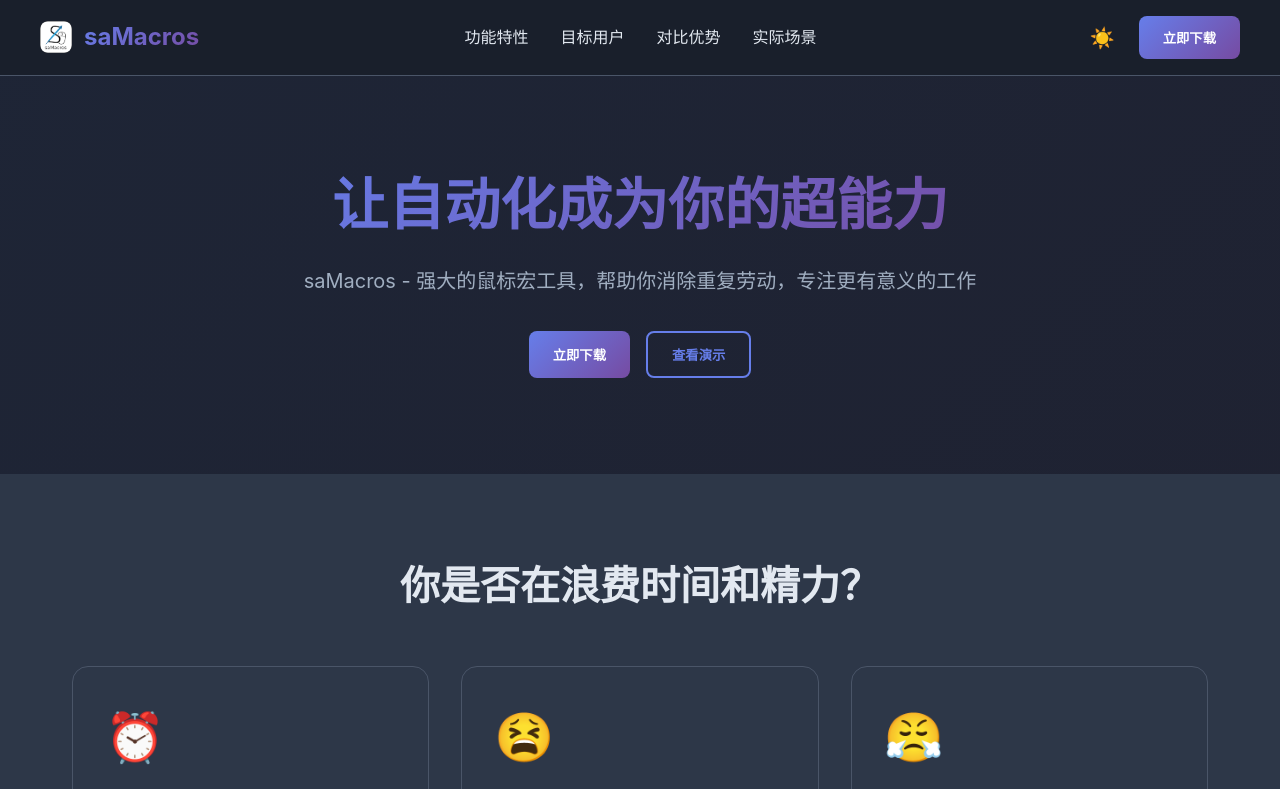
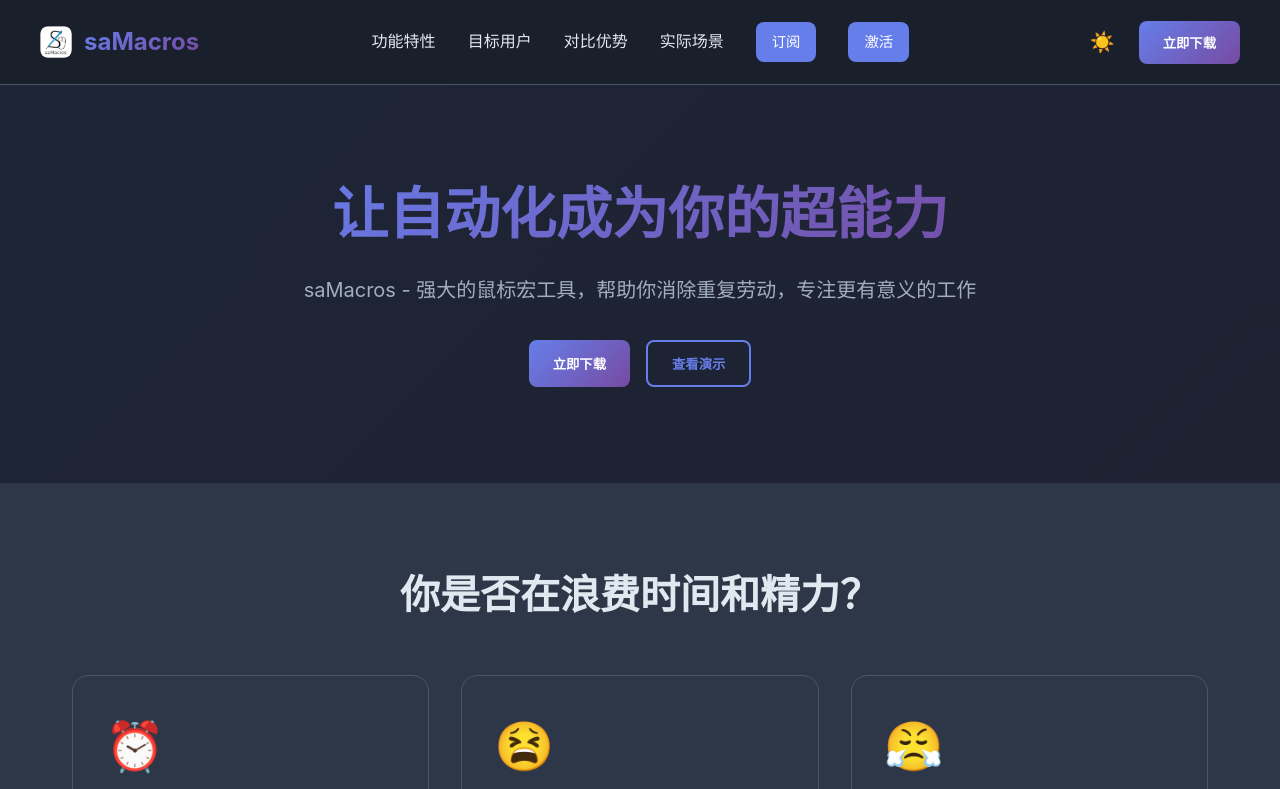
Before and after one commit to Samera2022/samacros-web, a website: page index.html in a window 1280 px wide. Both pictures are taken after a click on the button "切换为暗色模式". Shown: the top 789 px of the page. Drawn offline with Linux system fonts and the light colour scheme.

Commit message:
feat: backup

```diff
--- a/index.html
+++ b/index.html
@@ -95,6 +95,10 @@
             border-radius: 0.5rem;
             transition: all 0.3s;
             color: var(--text-dark);
+            display: flex;
+            align-items: center;
+            justify-content: center;
+            height: auto;
         }
 
         .theme-toggle:hover {
@@ -103,6 +107,16 @@
 
         [data-theme="dark"] .theme-toggle:hover {
             background-color: #4a5568;
+        }
+
+        [data-theme="dark"] nav a.nav-btn {
+            background: var(--primary);
+            color: white;
+        }
+
+        [data-theme="dark"] nav a.nav-btn:hover {
+            color: white;
+            background: var(--primary-dark);
         }
 
         html {
@@ -124,7 +138,7 @@
             background-color: rgba(255, 255, 255, 0.95);
             border-bottom: 1px solid var(--border);
             z-index: 100;
-            padding: 1rem 2rem;
+            padding: 0.75rem 2rem;
         }
 
         nav {
@@ -133,12 +147,15 @@
             display: flex;
             justify-content: space-between;
             align-items: center;
+            gap: 1rem;
+            min-height: 60px;
         }
 
         .nav-right {
             display: flex;
             align-items: center;
             gap: 1rem;
+            height: 100%;
         }
 
         .logo {
@@ -149,12 +166,15 @@
             font-weight: 700;
             text-decoration: none;
             cursor: pointer;
+            height: 100%;
         }
 
         .logo img {
             width: 32px;
             height: 32px;
             border-radius: 0.5rem;
+            display: block;
+            flex-shrink: 0;
         }
 
         .logo span {
@@ -162,12 +182,21 @@
             -webkit-background-clip: text;
             -webkit-text-fill-color: transparent;
             background-clip: text;
+            display: flex;
+            align-items: center;
         }
 
         nav ul {
             display: flex;
             list-style: none;
             gap: 2rem;
+            align-items: center;
+        }
+
+        nav ul li {
+            display: flex;
+            align-items: center;
+            height: 100%;
         }
 
         nav a {
@@ -175,10 +204,32 @@
             color: var(--text-dark);
             font-weight: 500;
             transition: color 0.3s;
+            display: flex;
+            align-items: center;
+            height: 100%;
         }
 
         nav a:hover {
             color: var(--primary);
+        }
+
+        nav a.nav-btn {
+            background: var(--primary);
+            color: white;
+            padding: 0.5rem 1rem;
+            border-radius: 0.5rem;
+            font-size: 0.9rem;
+            display: inline-flex;
+            align-items: center;
+            justify-content: center;
+            height: auto;
+        }
+
+        nav a.nav-btn:hover {
+            color: white;
+            background: var(--primary-dark);
+            transform: translateY(-2px);
+            box-shadow: 0 8px 16px rgba(102, 126, 234, 0.3);
         }
 
         .btn-primary {
@@ -191,7 +242,10 @@
             border: none;
             cursor: pointer;
             transition: transform 0.3s, box-shadow 0.3s;
-            display: inline-block;
+            display: inline-flex;
+            align-items: center;
+            justify-content: center;
+            height: auto;
         }
 
         .btn-primary:hover {
@@ -626,6 +680,8 @@
                 <li><a href="#users">目标用户</a></li>
                 <li><a href="#comparison">对比优势</a></li>
                 <li><a href="#scenarios">实际场景</a></li>
+                <li><a href="pricing.html" class="nav-btn">订阅</a></li>
+                <li><a href="activating.html" class="nav-btn">激活</a></li>
             </ul>
             <div class="nav-right">
                 <button class="theme-toggle" id="themeToggle" title="切换主题">🌙</button>
```
